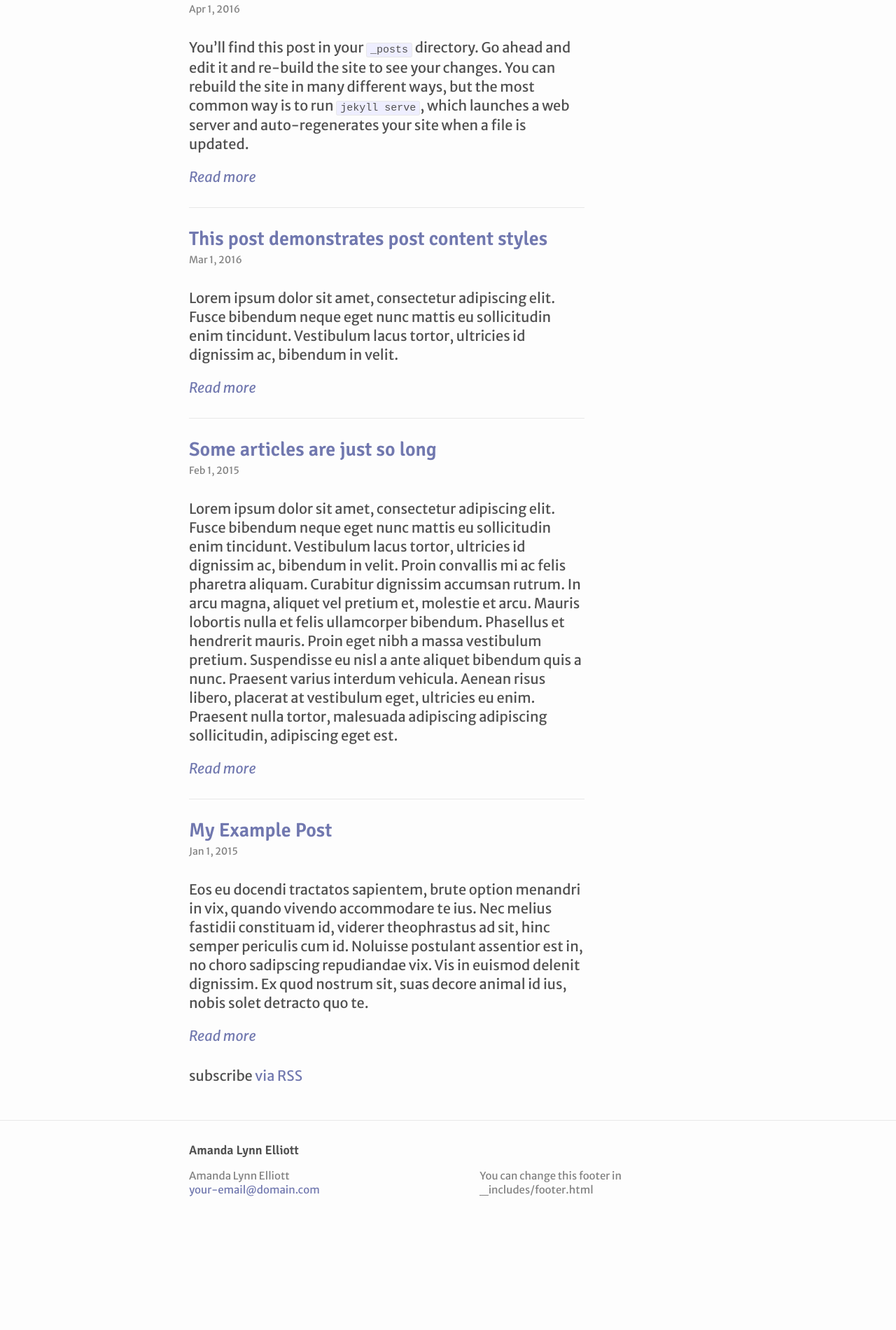
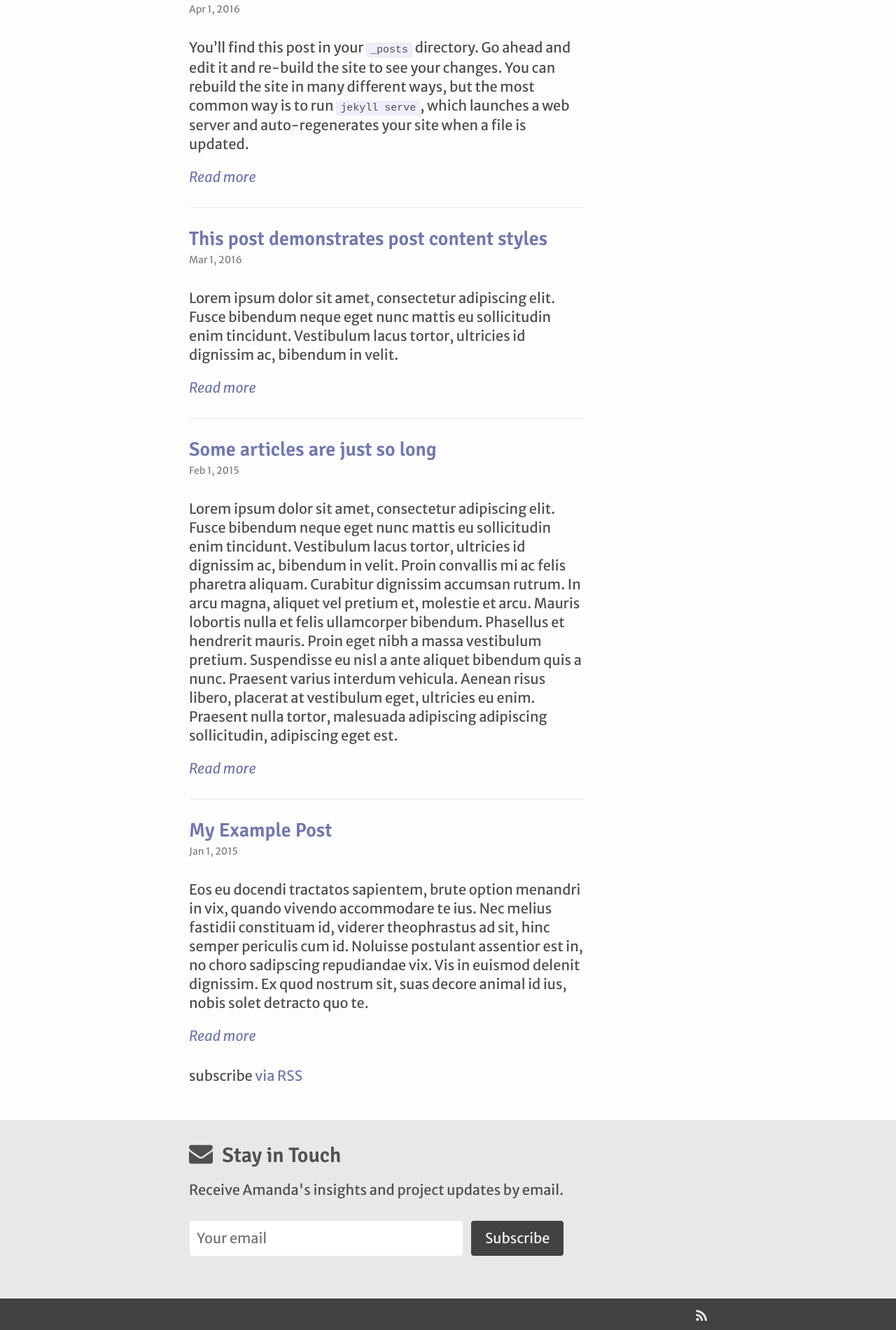
Before and after one commit to amandalynnelliott/amandalynnelliott.github.io-dev, a Jekyll site: the page built from _pages/index.md, in a window 1280 px wide. Shown: the part 3569-5469 px from the top of the page at 70% size. Built offline with Jekyll 4.4.1, drawn with Linux system fonts in a browser that asks for light colours; nearby versions of some CDN libraries; before the commit the page ends 5345 px from its top, so only the background shows below that.

Commit message:
Footer
Mailchimp footer

```diff
--- a/_includes/footer.html
+++ b/_includes/footer.html
@@ -1,6 +1,25 @@
 <footer class="site-footer">
-    <div class="wrapper">
-        <h2 class="footer-heading">{{ site.title | escape }}</h2>
+    <div class="wrapper footer-signup">
+
+		<h3><span class="fa fa-envelope"></span> &nbsp;Stay in Touch</h3>
+
+				<p>Receive Amanda's insights and project updates by email.</p>
+
+				{% include mailchimp.html %}
+
+
+    </div>
+
+	<div class="dark-bottom">
+		<div class="wrapper">
+			<a href="/feed.xml"><span class="fa fa-rss"></span></a>
+		</div>
+	</div>
+
+</footer>
+
+
+        <!-- <h2 class="footer-heading">{{ site.title | escape }}</h2>
         <div class="footer-col-wrapper">
             <div class="footer-col footer-col-1">
                 <ul class="contact-list">
@@ -31,6 +50,4 @@
             <div class="footer-col footer-col-3">
                 <p>{{ site.description | escape }}</p>
             </div>
-        </div>
-    </div>
-</footer>
+        </div> -->
--- a/_sass/minima/_layout.scss
+++ b/_sass/minima/_layout.scss
@@ -89,30 +89,11 @@
   }
 }*/
 
-
-
 /**
  * Site footer
  */
-.site-footer {
-  border-top: 1px solid $grey-color-light;
-  padding: $spacing-unit 0;
-}
-
-.footer-heading {
-  font-size: 18px;
-  margin-bottom: $spacing-unit / 2;
-}
-
-.contact-list,
-.social-media-list {
-  list-style: none;
-  margin-left: 0;
-}
 
 .footer-col-wrapper {
-  font-size: 15px;
-  color: $grey-color;
   margin-left: -$spacing-unit / 2;
   @extend %clearfix;
 }
@@ -158,6 +139,7 @@
     width:         calc(100% - (#{$spacing-unit} / 2));
   }
 }
+
 
 
 
--- a/_sass/ours.scss
+++ b/_sass/ours.scss
@@ -41,5 +41,6 @@ $on-laptop:        1024px;
 		'ours/base',
         'ours/header',
 		'ours/posts',
+		'ours/footer',
 		'ours/syntax-highlighting',
 		'ours/MOVING';
--- /dev/null
+++ b/_sass/ours/_footer.scss
@@ -0,0 +1,38 @@
+.site-footer {
+	background-color: $grey-color-light;
+	border-top: 1px solid $grey-color-light;
+	padding-top: $spacing-unit;
+
+
+	.footer-signup {
+		display: block;
+		padding-bottom: 60px;
+	}
+
+	h3 {
+		@media screen and (min-width:$on-laptop) {
+
+		}
+
+		span {
+			font-size: 34px;
+		}
+	}
+
+	input.email {
+		width: 50%;
+		float: left;
+		margin-right: 10px;
+	}
+
+	.dark-bottom {
+		background-color: $grey-color-dark;
+		height: 45px;
+
+		span {
+			color: $site-title;
+			float: right;
+			padding-top: 15px;
+		}
+	}
+}
```
